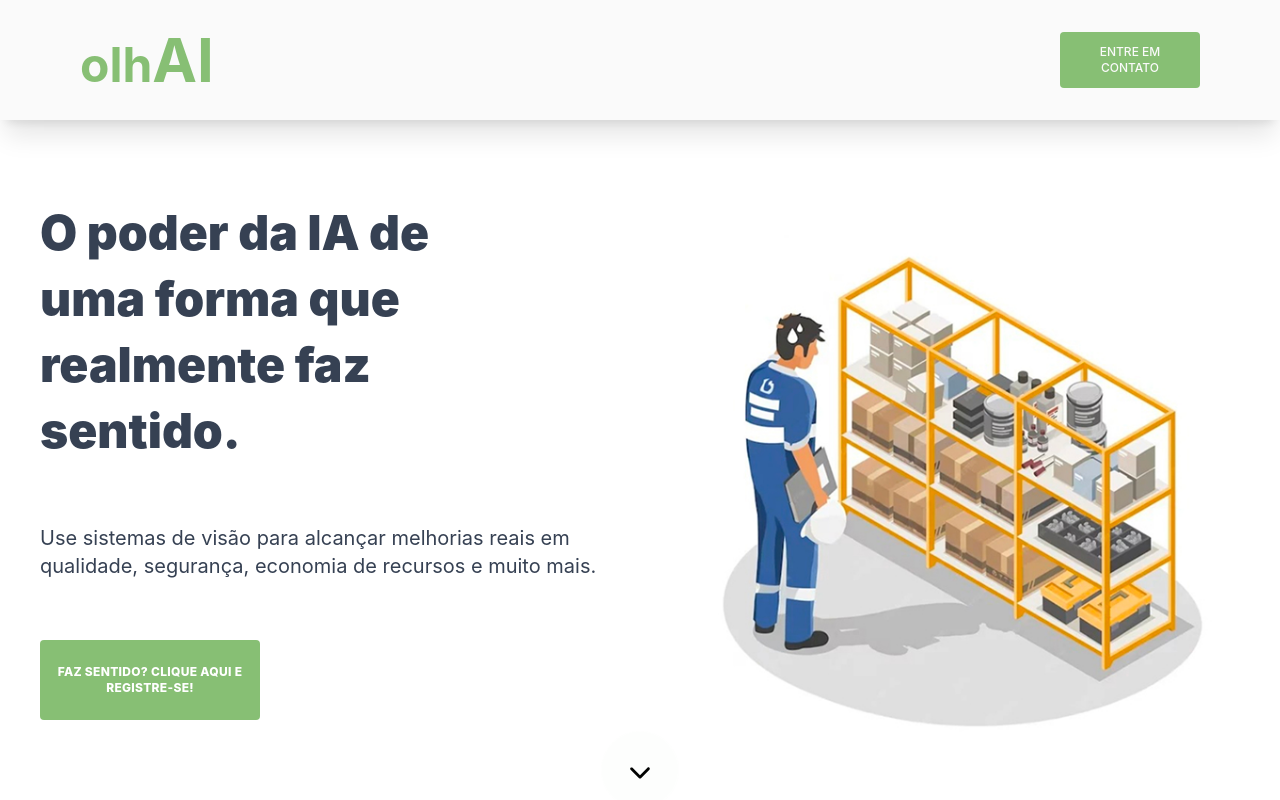
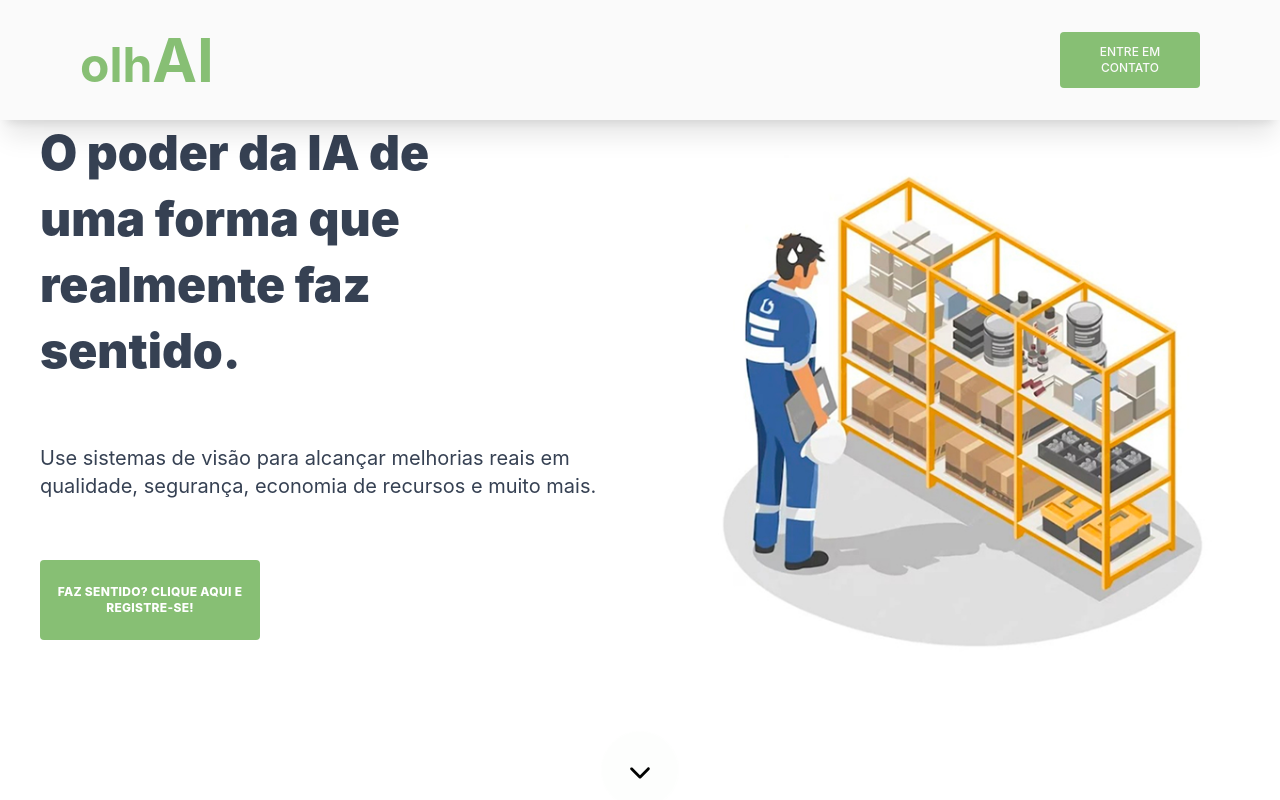
Before and after one commit to gutembergsa/gv-landing-page, a React (Vite) app: page / in a window 1280 px wide. Shown: the top 800 px of the page. Built offline with nearby package versions, Linux system fonts and the light colour scheme.

Commit message:
fix UI 1

```diff
--- a/src/Views/Home/Home.tsx
+++ b/src/Views/Home/Home.tsx
@@ -67,7 +67,7 @@ const Home = () => {
       <main>
         <Nav />
         {/* Seção inicial */}
-        <section className="flex mt-50 flex-col ml-10 mr-10 max-lg:mt-40 max-md:text-center max-md:mt-70 h-lg:mt-30">
+        <section className="flex mt-50 flex-col ml-10 mr-10 max-lg:mt-40 max-md:text-center max-md:mt-70 h-xl:mt-30">
           <div className="relative flex justify-center space-x-20 max-lg:space-x-0">
             <div>
               <h1 className="text-5xl/snug text-gray-700 font-black max-w-120 w-full max-xl:leading-15 max-lg:leading-13 max-md:leading-10 max-md:text-3xl max-md:m-auto h-base:text-4xl/[40px]">
```
